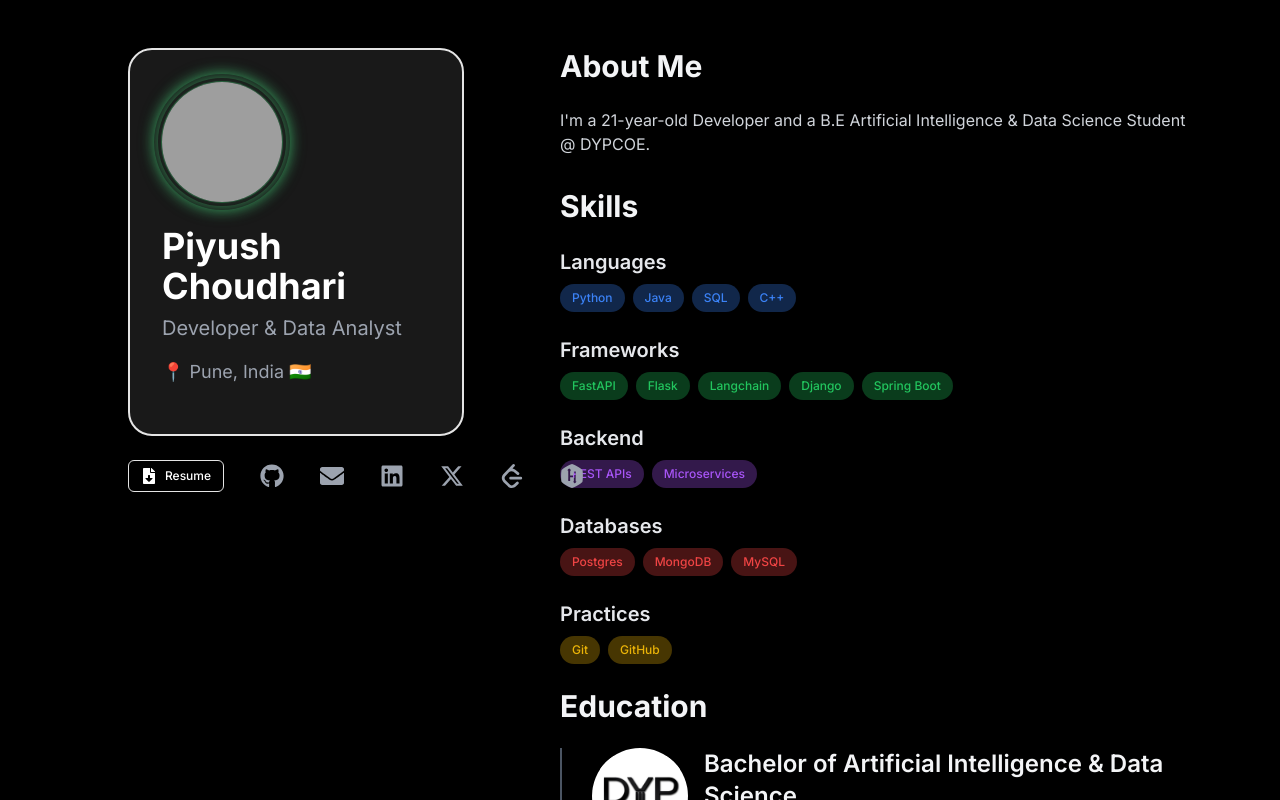
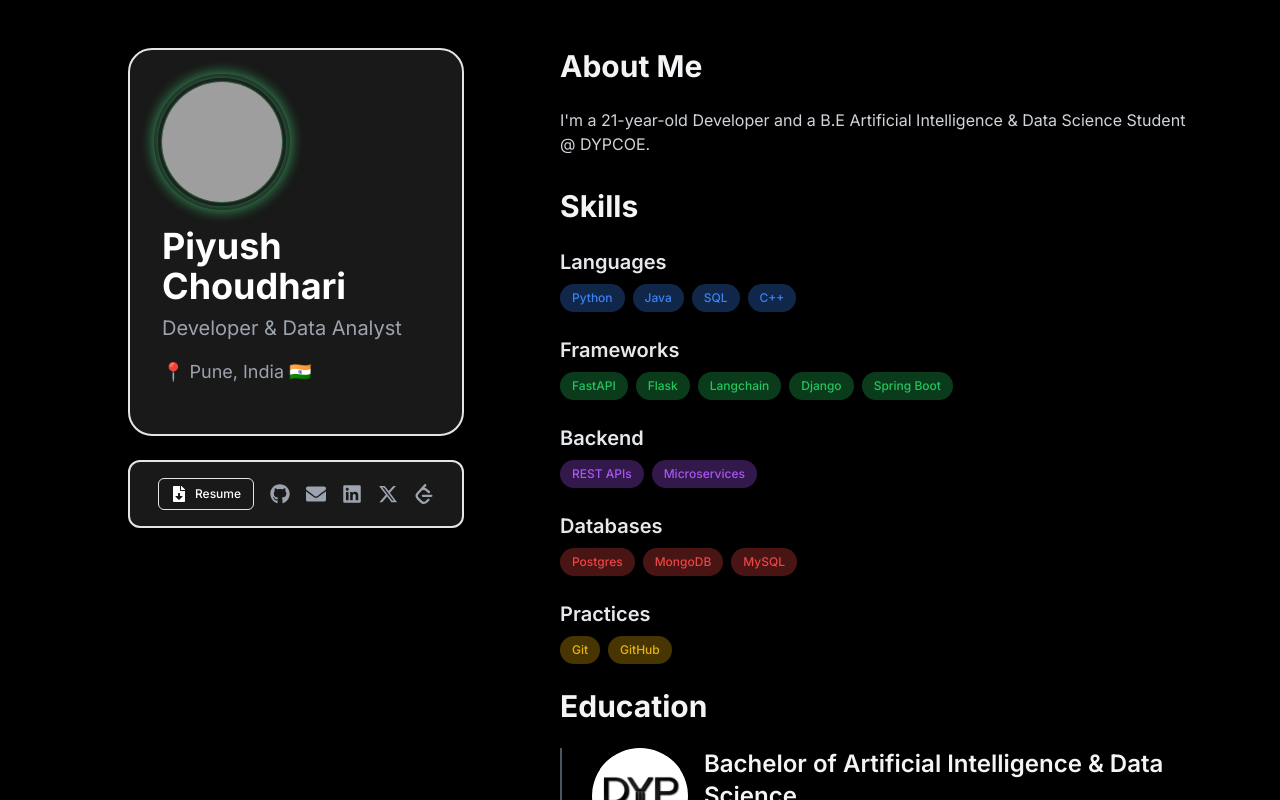
Before and after one commit to capybara-brain346/capybaras-portfolio, a Next.js app: page / in a window 1280 px wide. Built offline with nearby package versions, Linux system fonts and the light colour scheme; grey boxes are pictures that could not be loaded.

Commit message:
fixing x spacing issue

```diff
--- a/src/components/SocialLinks.tsx
+++ b/src/components/SocialLinks.tsx
@@ -8,7 +8,7 @@ import ResumeButton from "../components/ResumeButton";
 
 const SocialLinks: React.FC = () => {
   return (
-    <div className="flex space-x-9 items-center">
+    <div className="flex flex-row justify-center items-center space-x-4 sm:space-x-4 border-2 bg-gray-100 bg-opacity-10 p-2 sm:p-4 rounded-xl overflow-x-auto">
       <ResumeButton />
       <div className="group relative">
         <a
@@ -17,7 +17,7 @@ const SocialLinks: React.FC = () => {
           rel="noopener noreferrer"
           className="text-gray-400 hover:text-white transition-transform transform hover:scale-110"
         >
-          <FaGithub size={24} />
+          <FaGithub size={20} />
           <span
             className="absolute -top-10 left-1/2 -translate-x-1/2
             hidden group-hover:block bg-gray-800 text-white text-sm
@@ -33,7 +33,7 @@ const SocialLinks: React.FC = () => {
           href="mailto:choudhari.piyush@gmail.com"
           className="text-gray-400 hover:text-white transition-transform transform hover:scale-110"
         >
-          <FaEnvelope size={24} />
+          <FaEnvelope size={20} />
           <span
             className="absolute -top-10 left-1/2 -translate-x-1/2
             hidden group-hover:block bg-gray-800 text-white text-sm
@@ -51,7 +51,7 @@ const SocialLinks: React.FC = () => {
           rel="noopener noreferrer"
           className="text-gray-400 hover:text-white transition-transform transform hover:scale-110"
         >
-          <FaLinkedin size={24} />
+          <FaLinkedin size={20} />
           <span
             className="absolute -top-10 left-1/2 -translate-x-1/2
             hidden group-hover:block bg-gray-800 text-white text-sm
@@ -69,7 +69,7 @@ const SocialLinks: React.FC = () => {
           rel="noopener noreferrer"
           className="text-gray-400 hover:text-white transition-transform transform hover:scale-110"
         >
-          <FaXTwitter size={24} />
+          <FaXTwitter size={20} />
           <span
             className="absolute -top-10 left-1/2 -translate-x-1/2
             hidden group-hover:block bg-gray-800 text-white text-sm
@@ -87,7 +87,7 @@ const SocialLinks: React.FC = () => {
           rel="noopener noreferrer"
           className="text-gray-400 hover:text-white transition-transform transform hover:scale-110"
         >
-          <SiLeetcode size={24} />
+          <SiLeetcode size={20} />
           <span
             className="absolute -top-10 left-1/2 -translate-x-1/2
             hidden group-hover:block bg-gray-800 text-white text-sm
@@ -97,24 +97,6 @@ const SocialLinks: React.FC = () => {
           </span>
         </a>
       </div>
-
-      <div className="group relative">
-        <a
-          href="https://www.hackerrank.com/profile/choudhari_piyush"
-          target="_blank"
-          rel="noopener noreferrer"
-          className="text-gray-400 hover:text-white transition-transform transform hover:scale-110"
-        >
-          <FaHackerrank size={24} />
-          <span
-            className="absolute -top-10 left-1/2 -translate-x-1/2
-            hidden group-hover:block bg-gray-800 text-white text-sm
-            rounded-md px-2 py-1 whitespace-nowrap"
-          >
-            HackerRank
-          </span>
-        </a>
-      </div>
     </div>
   );
 };
```
